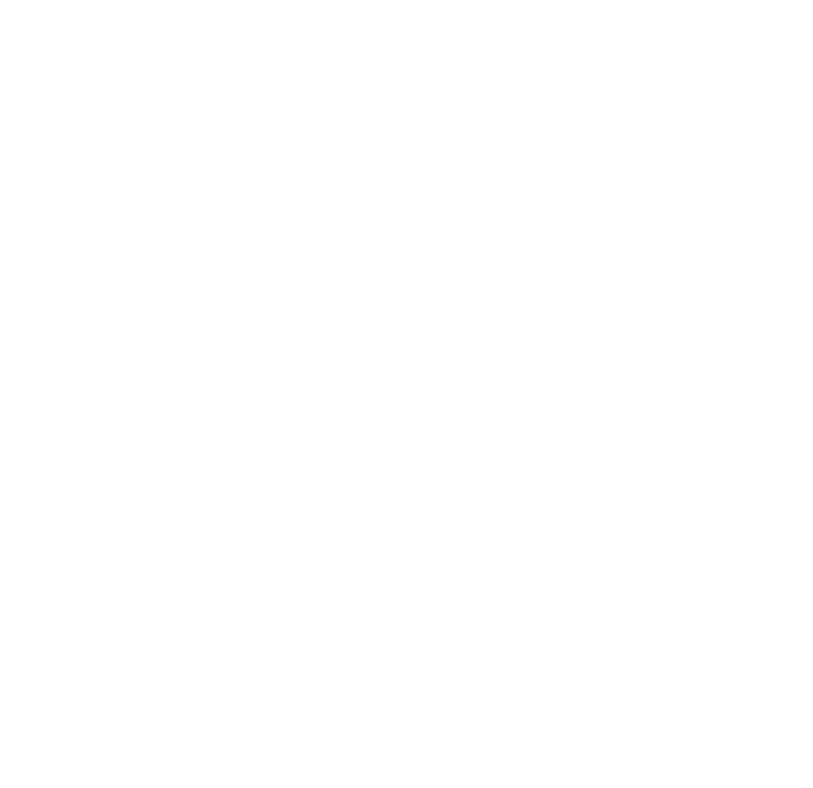
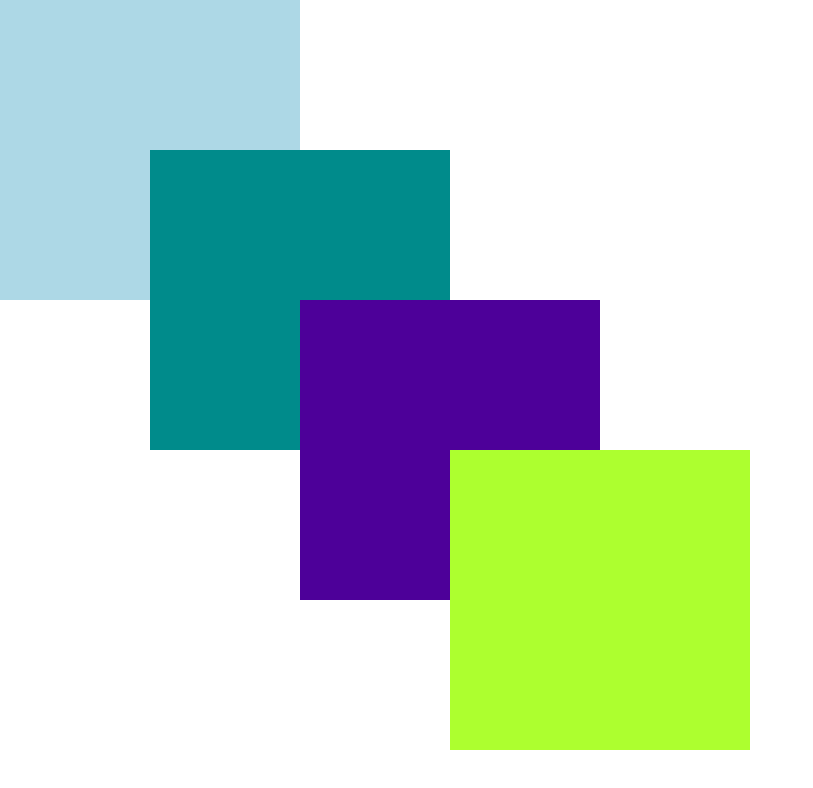
Before and after one commit to Bohdan2903/test-group, a plain HTML site: page Duma/index.html in a window 1280 px wide. Shown: the whole page, without its empty margins (0-813 px from the left). Drawn offline with Linux system fonts and the light colour scheme.

Commit message:
add box-style

```diff
--- a/Duma/index.html
+++ b/Duma/index.html
@@ -4,6 +4,7 @@
     <meta charset="UTF-8">
     <meta http-equiv="X-UA-Compatible" content="IE=edge">
     <meta name="viewport" content="width=device-width, initial-scale=1.0">
+    <link rel="stylesheet" href="./main.css">
     <title>Document</title>
 </head>
 <body>
--- /dev/null
+++ b/Duma/main.css
@@ -0,0 +1,39 @@
+* {
+    box-sizing: border-box;
+    margin: 0;
+    padding: 0;
+}
+
+div.box {
+    display: block;
+    height: 300px;
+    width: 300px;
+    position: absolute;
+}
+
+div.blue {
+    background-color: #add8e6;
+    top: 0;
+    left: 0;
+}
+
+div.darkgreen {
+    background-color: #008b8b;
+    top: 150px;
+    left: 150px;
+    z-index: 1;
+}
+
+div.violet {
+    background-color: #4d0099;
+    top: 300px;
+    left: 300px;
+    z-index: 2;
+}
+
+div.green {
+    background-color:#adff2f;
+    top: 450px;
+    left: 450px;
+    z-index: 3;
+}
```
